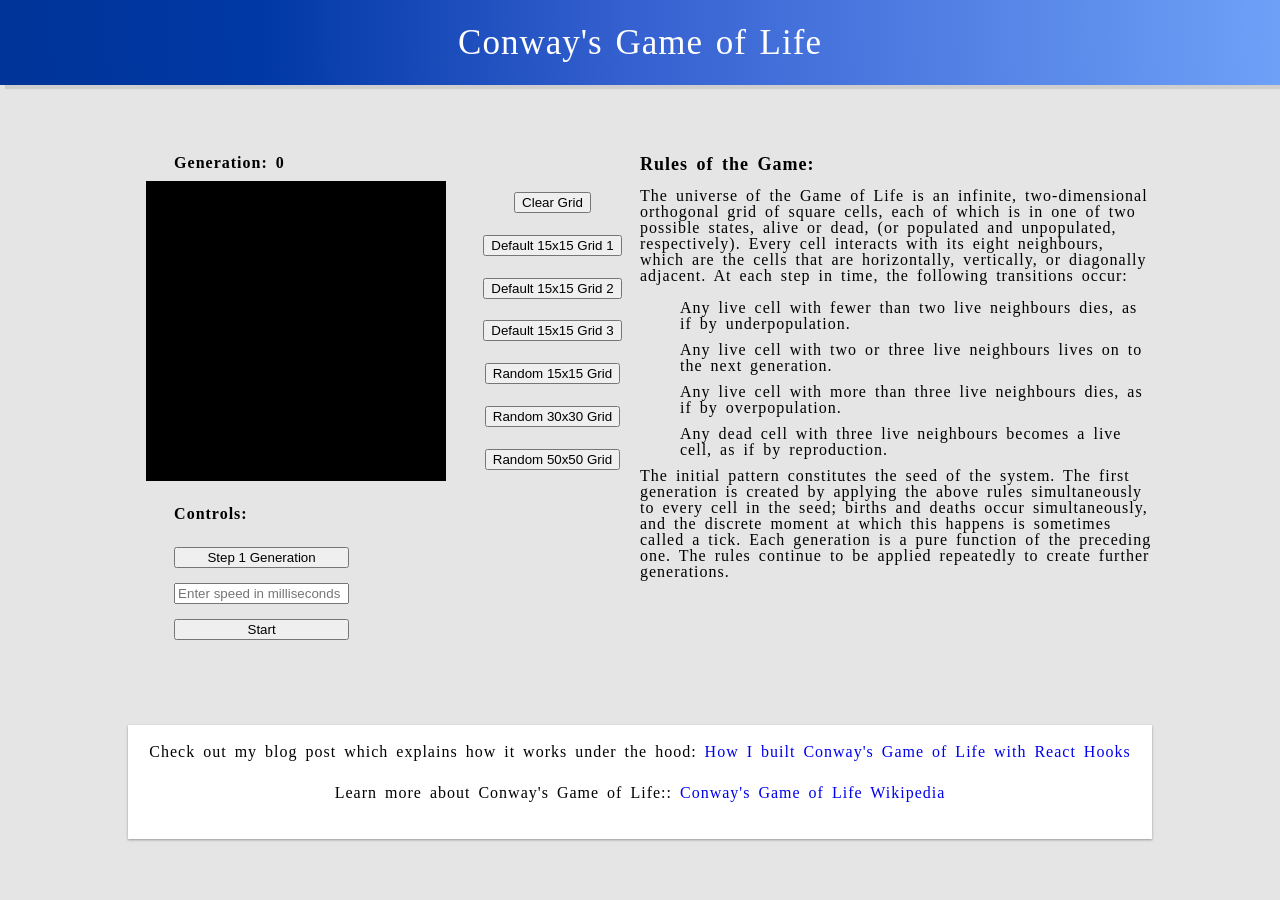
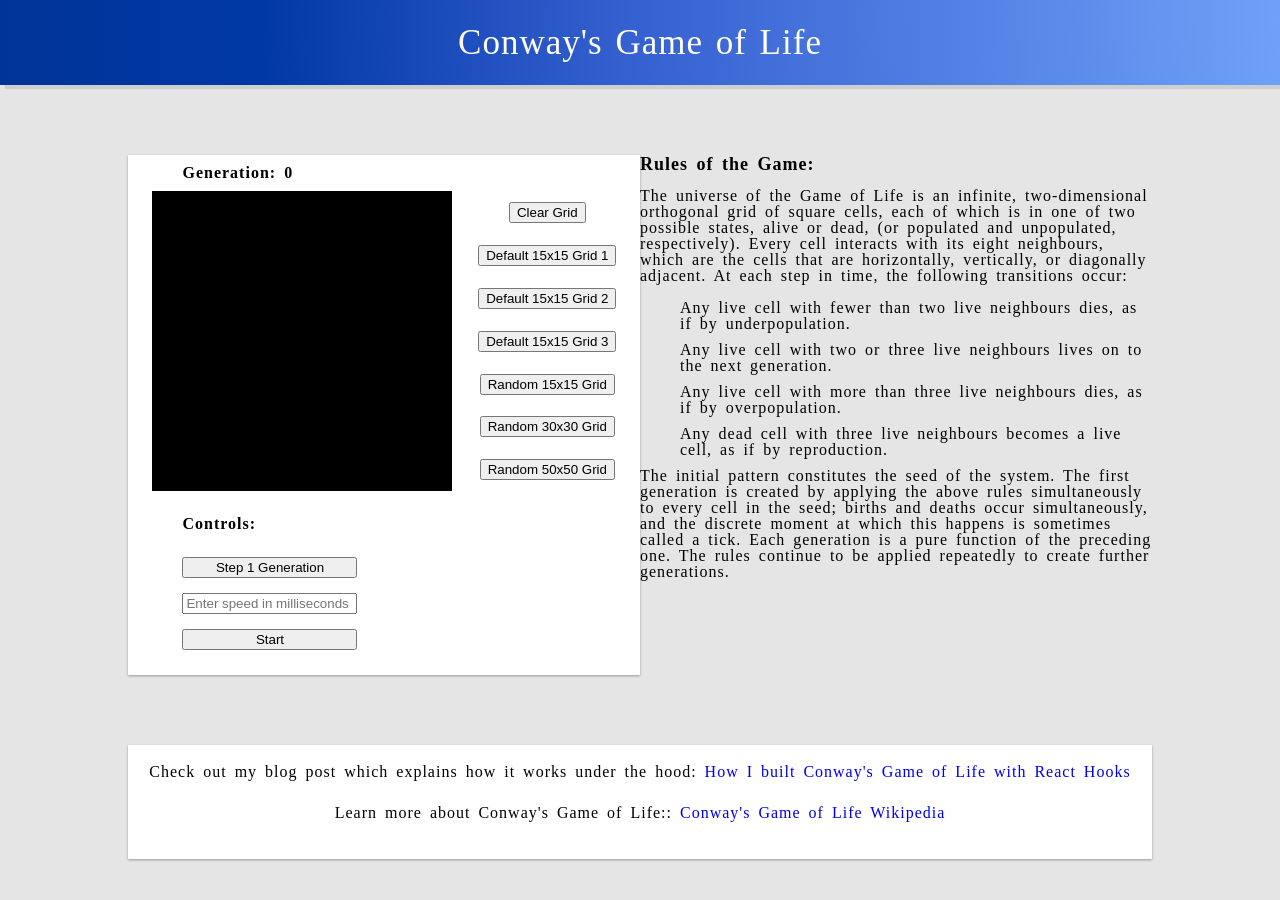
Before and after one commit to Jordan-Stoddard/Conways-Game-Of-Life, a React (Create React App) app: page / in a window 1280 px wide. Shown: the top 900 px of the page. Built offline with nearby package versions, Linux system fonts and the light colour scheme.

Commit message:
Added styles

```diff
--- a/src/styles/_grid_container.scss
+++ b/src/styles/_grid_container.scss
@@ -4,6 +4,9 @@
   display: flex;
   flex-direction: column;
   justify-content: space-between;
+  background-color: #fff;
+  box-shadow: 0 1px 3px rgba(0, 0, 0, 0.12), 0 1px 2px rgba(0, 0, 0, 0.24);
+  padding: 1%;
 
   h1 {
     font-size: 1.6rem;
@@ -18,8 +21,6 @@
     // border: 1px solid orange;
     width: 100%;
 
-
-
     .default_grids_container {
       display: flex;
       flex-direction: column;
@@ -30,5 +31,4 @@
       }
     }
   }
-
 } // end of grid_container
```
Lines whose indentation alone changed are shown as unchanged.
